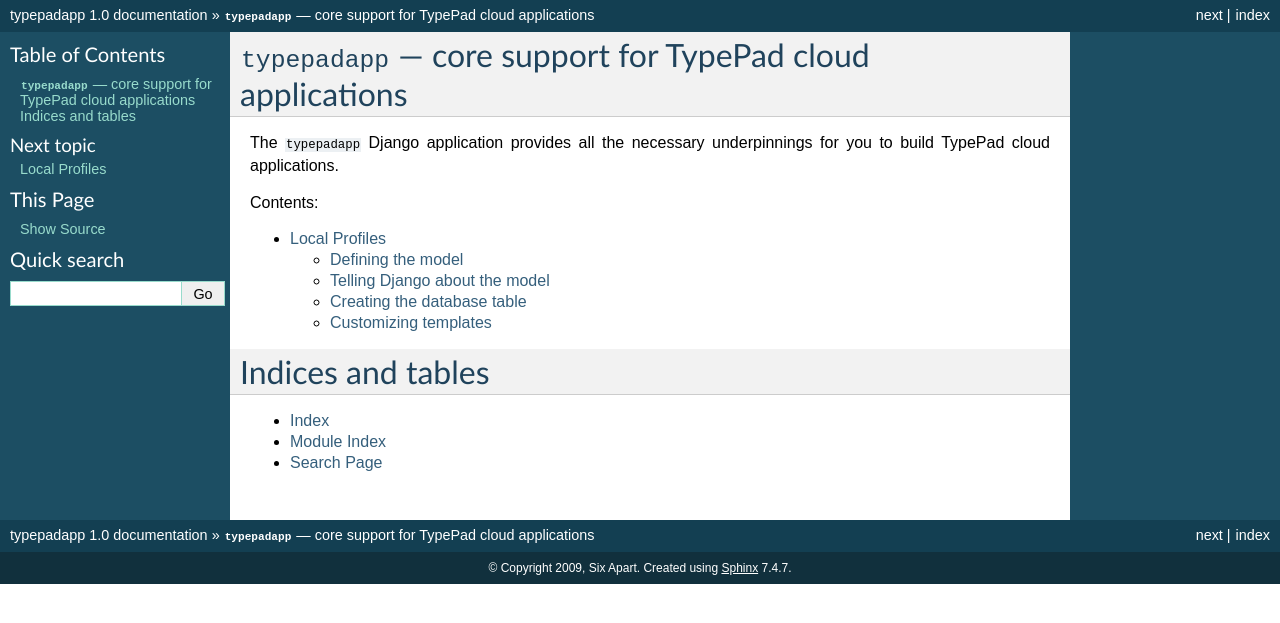
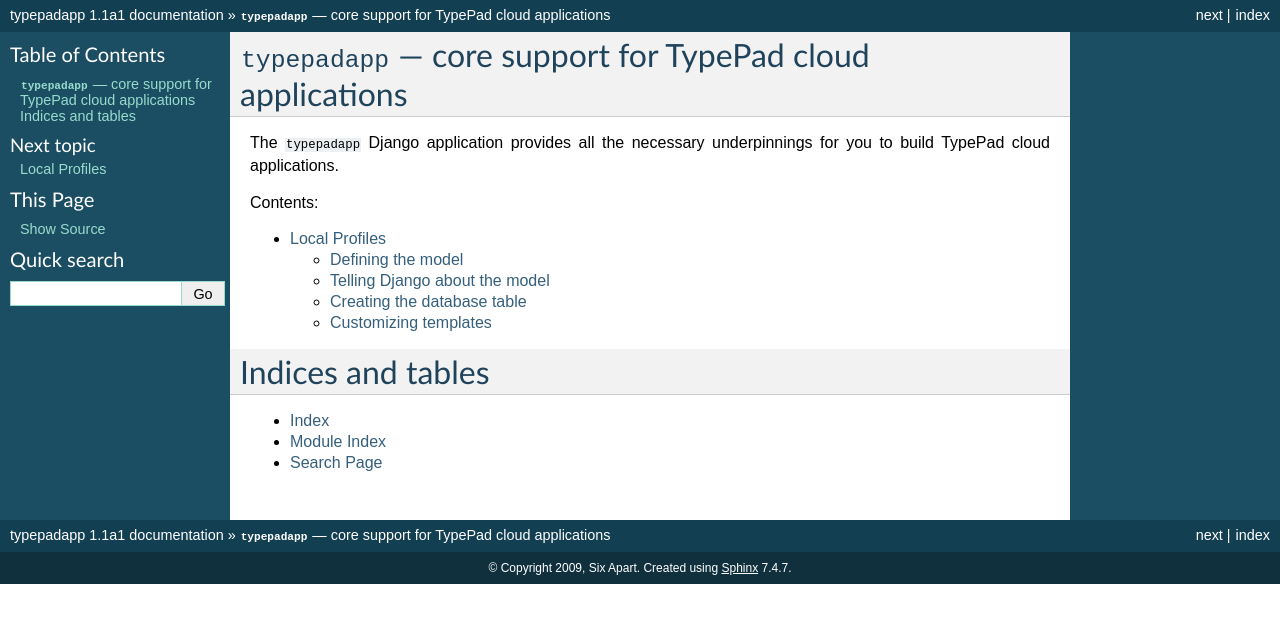
Before and after one commit to evanelias/typepadapp, a Sphinx documentation site: the page built from doc/index.rst, in a window 1280 px wide. Shown: the top 623 px of the page. Built offline with Sphinx 7.4.7, drawn with Linux system fonts in a browser that asks for light colours.

Commit message:
Bump this back to a prerelease version

```diff
--- a/doc/conf.py
+++ b/doc/conf.py
@@ -74,9 +74,9 @@
 # built documents.
 #
 # The short X.Y version.
-version = '1.0'
+version = '1.1'
 # The full version, including alpha/beta/rc tags.
-release = '1.0'
+release = '1.1a1'
 
 # The language for content autogenerated by Sphinx. Refer to documentation
 # for a list of supported languages.
--- a/setup.py
+++ b/setup.py
@@ -32,7 +32,7 @@
 from setuptools import setup, find_packages
 setup(
     name='typepadapp',
-    version='1.1',
+    version='1.1a1',
     description='Base for TypePad cloud apps',
     author='Six Apart',
     author_email='python@sixapart.com',
```
